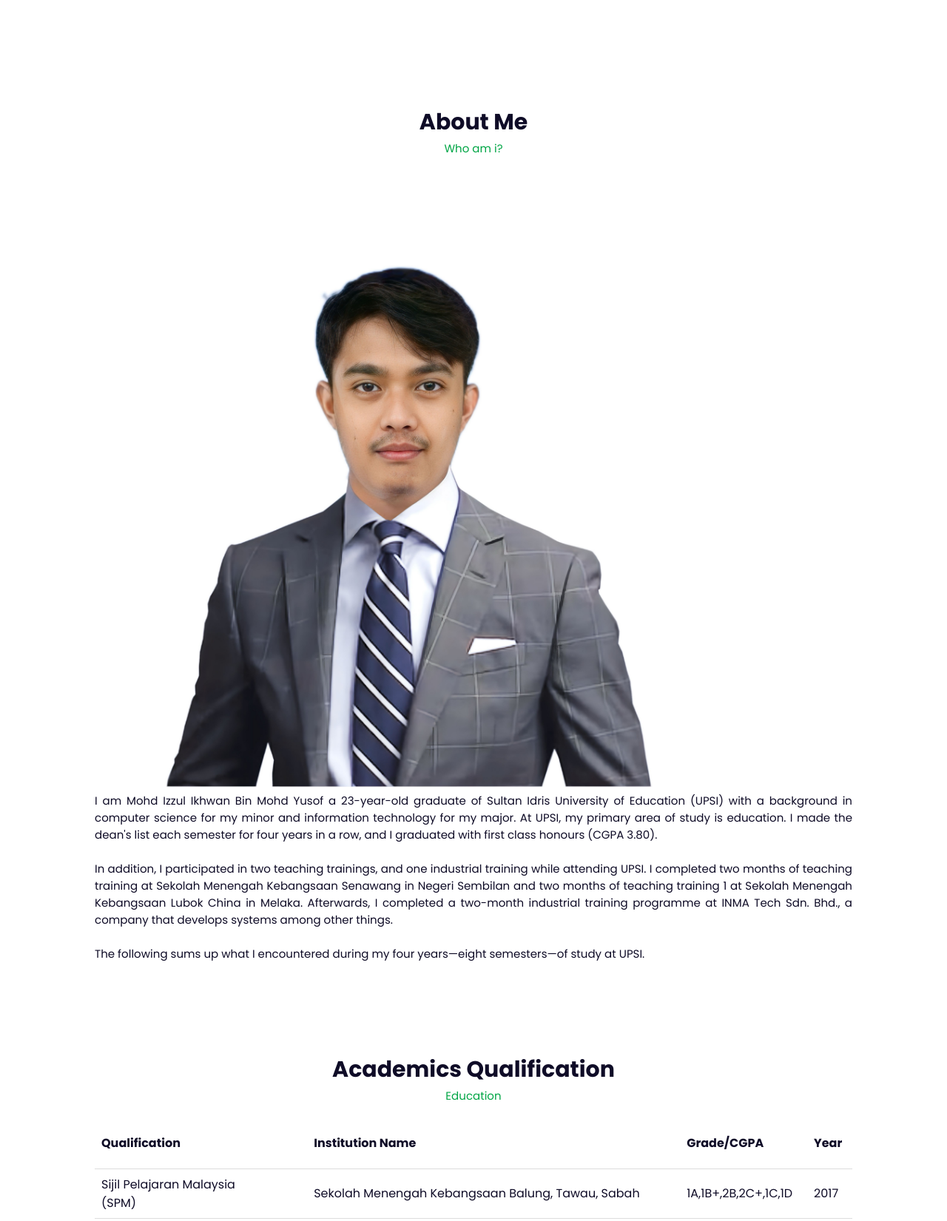
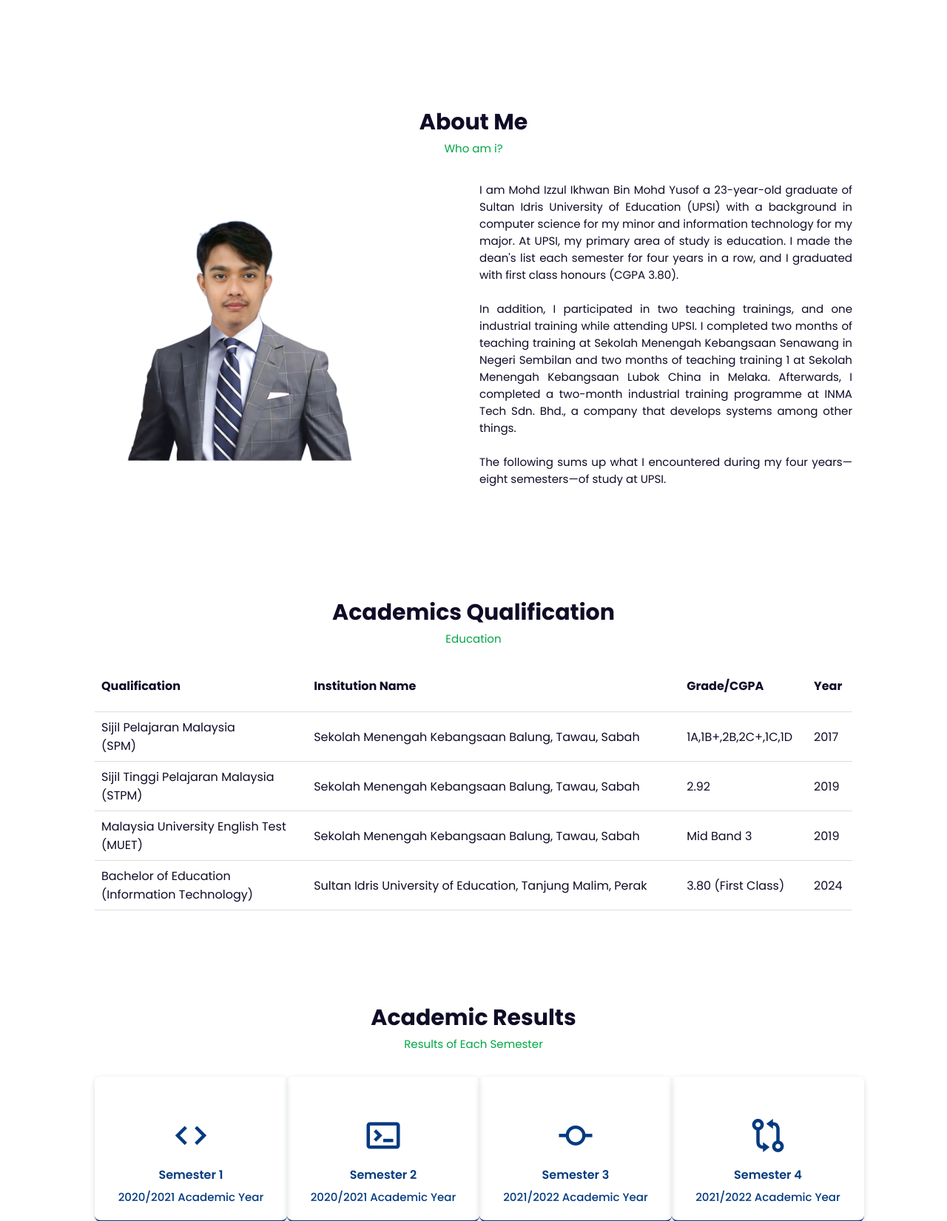
Before and after one commit to izzul0808/izzule-portfolio, a PHP site: page / in a window 1280 px wide. Shown: the part 707-2358 px from the top of the page at 74% size. Run offline with PHP 8.4, Linux system fonts and the light colour scheme.

Commit message:
Update style.css

```diff
--- a/css/style.css
+++ b/css/style.css
@@ -167,19 +167,20 @@ header.shadow {
   background: var(--hover);
 }
 .about-container {
-  display: inline-block;
+  display: grid;
   grid-template-columns: repeat(2, 1fr);
   gap: 1rem;
   margin-top: 2rem;
 }
 .about-img {
-  position: inline-block;
+  position: relative;
   align-items: center;
   place-items: center;
   justify-content: center;
 }
 .about-img img {
-  width: 80%;
+  width: 75%;
+  border-radius: 0.5rem;
 }
 table{
   width: 100%;
```
